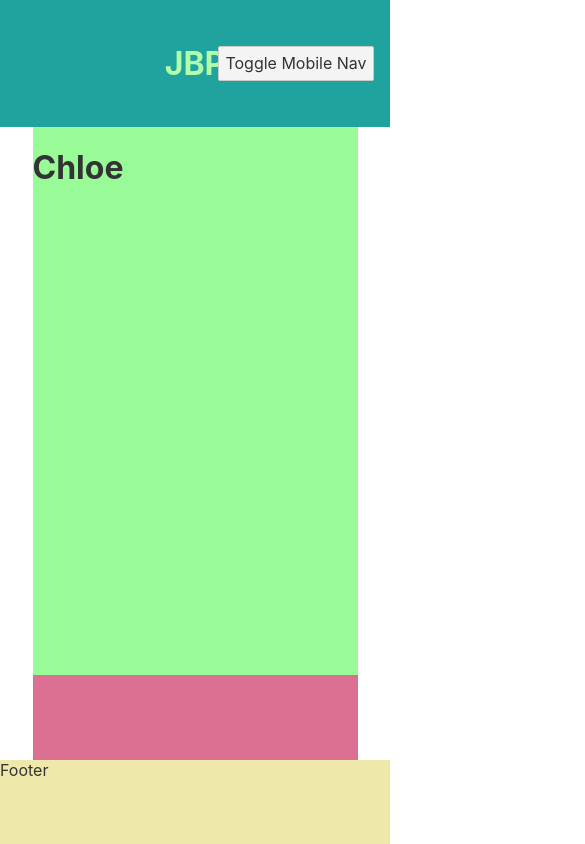
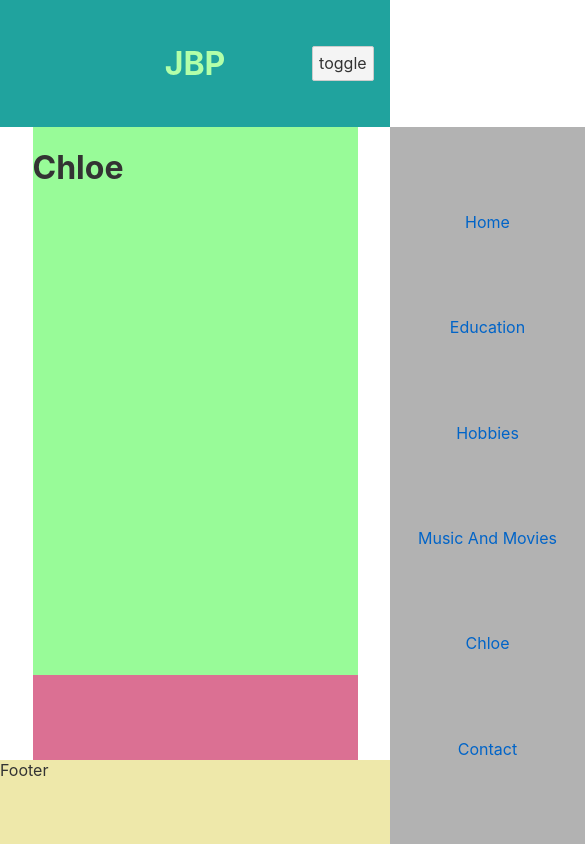
Before and after one commit to popejb1116/jbp-website-ui, a Svelte app: page /chloe in a window 390 px wide. Shown: the whole page, 585 px wide, since content can reach past the window. Built offline with nearby package versions, Linux system fonts and the light colour scheme.

Commit message:
Added transition to mobile nav display

```diff
--- a/src/layout/GridLayout.svelte
+++ b/src/layout/GridLayout.svelte
@@ -1,7 +1,5 @@
 <script>
    import Header from './header/Header.svelte'
-   // AsideNav CONTAINS Pages AND Aside
-   // import AsideNav from '../navigation/AsideNav.svelte'
    import Aside from './aside/Aside.svelte'
    import Pages from './pages/Pages.svelte'
    import MobileNav from '../navigation/MobileNav.svelte'
@@ -42,6 +40,6 @@
    <Header/>
    <Aside/>
    <Pages/>
-   <!-- <MobileNav/> -->
+   <MobileNav/>
    <Footer/>
 </div>
--- a/src/navigation/MobileNav.svelte
+++ b/src/navigation/MobileNav.svelte
@@ -1,7 +1,9 @@
 <script>
    import {Router, Link} from 'svelte-routing'
+   import NavLinks from './NavLinks.svelte'
    export let url = ""
-   import NavLinks from './NavLinks.svelte'
+
+   import {displayMobileNav} from '../stores/MobileNavDisplay'
 </script>
 
 <style>
@@ -19,11 +21,17 @@
       top: 15vh;
       right: 0;
       z-index: 1;
+
+      transition: transform 1s;
+      transform: translateX(0%);
+   }
+   .mobile.hidden {
+      transform: translateX(100%);
    }
 </style>
 
 <Router url="{url}">
-   <nav class='mobile'>
+   <nav class="{$displayMobileNav ? ('mobile') : ('mobile hidden')}">
       <Link to="/">Home</Link>
       <Link to="/education">Education</Link>
       <Link to="/hobbies">Hobbies</Link>
--- a/src/stores/MobileNavToggle.svelte
+++ b/src/stores/MobileNavToggle.svelte
@@ -23,5 +23,5 @@
    id="toggle"
    on:click={toggle}
 >
-   Toggle Mobile Nav
+   toggle
 </button>
```
